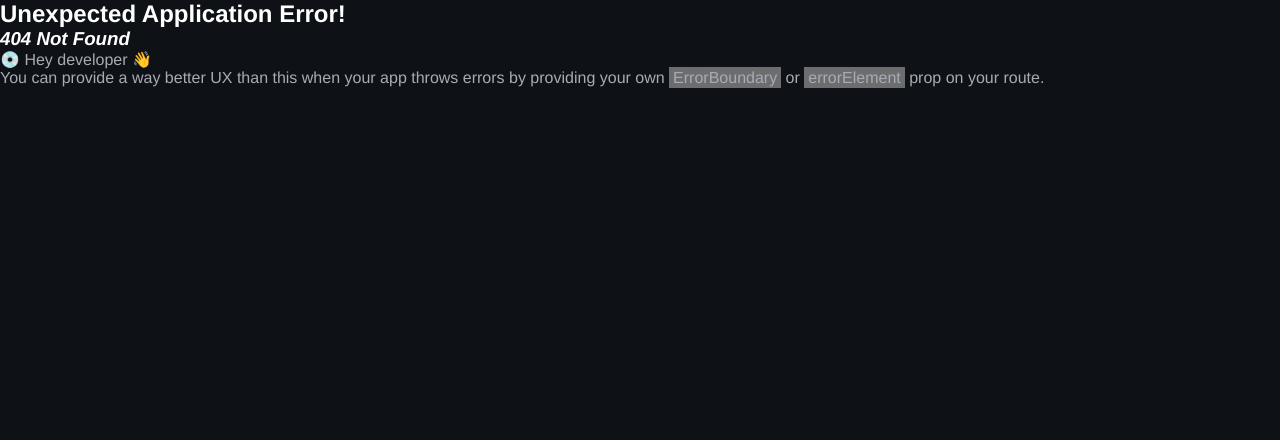
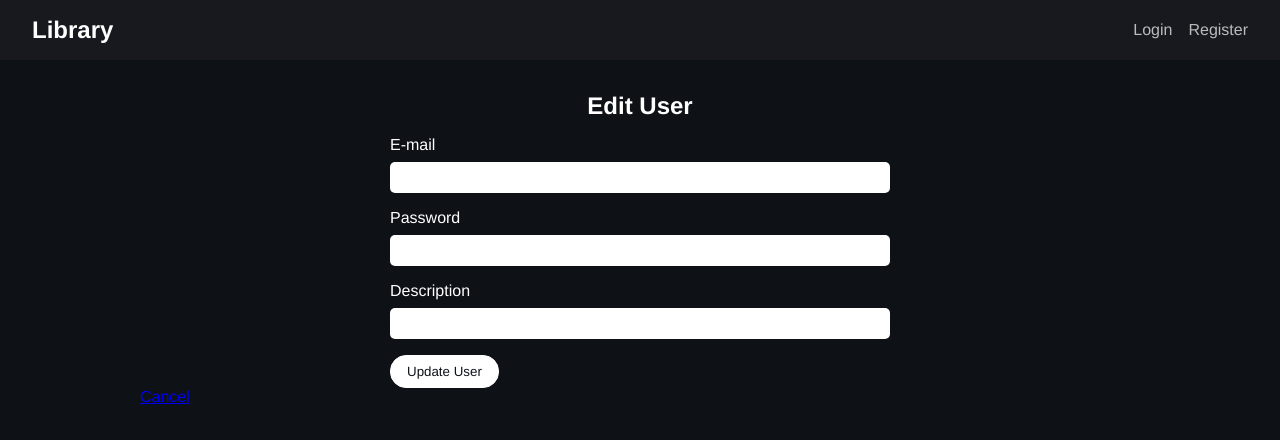
Before and after one commit to felipeferrari99/library-front, a React (Vite) app: page /user/1/edit in a window 1280 px wide. Before the commit this address had no page. Shown: the top 440 px of the page. Built offline with nearby package versions, Linux system fonts and the light colour scheme; no server answers.

Commit message:
Adição das telas de Usuário

```diff
--- a/src/components/Navbar.jsx
+++ b/src/components/Navbar.jsx
@@ -9,11 +9,15 @@ const Navbar = ({ loginState, setLoginState, eventBus }) => {
 
   const [isLoggedIn, setIsLoggedIn] = useState(loginState.isLoggedIn);
   const [isAdmin, setIsAdmin] = useState(loginState.isAdmin);
+  const [image, setImage] = useState(loginState.image);
+  const [id, setId] = useState(loginState.id);
 
   const logout = () => {
     localStorage.removeItem('token');
     setIsLoggedIn(false);
     setIsAdmin(false);
+    setImage('');
+    setId('');
     setLoginState({ isLoggedIn: false, isAdmin: false });
     navigate('/');
   };
@@ -21,6 +25,8 @@ const Navbar = ({ loginState, setLoginState, eventBus }) => {
   useEffect(() => {
     setIsLoggedIn(loginState.isLoggedIn);
     setIsAdmin(loginState.isAdmin);
+    setId(loginState.id)
+    setImage(loginState.image)
   }, [loginState]);
 
   useEffect(() => {
@@ -43,6 +49,8 @@ const Navbar = ({ loginState, setLoginState, eventBus }) => {
         const decodedToken = JSON.parse(atob(token.split('.')[1]));
         setIsLoggedIn(true);
         setIsAdmin(decodedToken.type === 'admin');
+        setId(decodedToken.userId);
+        setImage(decodedToken.image);
       } catch (err) {
         logout();
       }
@@ -69,6 +77,9 @@ const Navbar = ({ loginState, setLoginState, eventBus }) => {
             )}
             <li><button onClick={logout}>Logout</button></li>
           </ul>
+          <Link to={`/user/${id}`}>
+            <img style={{width: '3rem', height: '3rem'}} src={image}/>
+          </Link>
         </>
       ) : (
         <ul>
--- a/src/routes/Authors/ViewAuthor.jsx
+++ b/src/routes/Authors/ViewAuthor.jsx
@@ -5,11 +5,17 @@ import { useParams, useNavigate, Link } from 'react-router-dom';
 export default function ViewAuthor() {
   const [author, setAuthor] = useState(null);
   const [books, setBooks] = useState(null);
+  const [type, setType] = useState('');
   const { id } = useParams();
   const navigate = useNavigate();
 
   const getAuthor = async () => {
     try {
+      const token = localStorage.getItem("token");
+      if (token) {
+        const decodedToken = JSON.parse(atob(token.split('.')[1]));
+        setType(decodedToken.type)
+      }
       const response = await libraryFetch.get(`/authors/${id}`)
       const data = response.data
       setAuthor(data.author[0]);
@@ -37,9 +43,6 @@ export default function ViewAuthor() {
     getAuthor();
   }, [id]);
 
-  useEffect(() => {
-  }, [author]);
-
   return (
     <div>
         {author === null ? (<p>Loading...</p>) : (
@@ -54,9 +57,10 @@ export default function ViewAuthor() {
                           <h3>{book.title}</h3>
                           <img style={{width: '10rem', height: '15rem'}} src={book.image}/>
                       </Link>
-
                     </div>
                 ))}
+                {type == 'admin' && (
+                  <>
                     <Link to={`/authors/${id}/edit`}>
                       <button>Edit Author</button>
                     </Link>
@@ -64,6 +68,8 @@ export default function ViewAuthor() {
                         <button>Change Image</button>
                     </Link>
                     <button onClick={() => deleteAuthor(id)}>Delete Author</button>
+                  </>
+                )}
                 <Link to={'/authors'}>
                     <a>Other Authors</a>
                 </Link>
--- a/src/routes/Books/ViewBook.jsx
+++ b/src/routes/Books/ViewBook.jsx
@@ -5,11 +5,17 @@ import moment from 'moment';
 
 export default function ViewBook() {
   const [book, setBook] = useState(null);
+  const [type, setType] = useState('');
   const { id } = useParams();
   const navigate = useNavigate();
 
   const getBook = async () => {
     try {
+      const token = localStorage.getItem("token");
+      if (token) {
+        const decodedToken = JSON.parse(atob(token.split('.')[1]));
+        setType(decodedToken.type)
+      }
       const response = await libraryFetch.get(`/books/${id}`)
       const data = response.data
       setBook(data);
@@ -36,9 +42,6 @@ export default function ViewBook() {
     getBook();
   }, [id]);
 
-  useEffect(() => {
-  }, [book]);
-
   return (
     <div>
         {book === null ? (<p>Loading...</p>) : (
@@ -52,6 +55,8 @@ export default function ViewBook() {
                 <p>Released: {moment(book.book.release_date).format('DD/MM/YYYY')}</p>
             </div>
         )}
+        {type == 'admin' && (
+          <>
           <Link to={`/books/${id}/edit`}>
               <button>Edit Book</button>
           </Link>
@@ -59,6 +64,8 @@ export default function ViewBook() {
               <button>Change Image</button>
           </Link>
           <button onClick={() => deleteBook(id)}>Delete Book</button>
+          </>
+        )}
         <Link to={'/books'}>
             <a>All Books</a>
         </Link>
--- /dev/null
+++ b/src/routes/Users/ChangeUserImage.jsx
@@ -0,0 +1,81 @@
+import libraryFetch from '../../axios/config';
+import { useState, useEffect } from 'react';
+import { useParams, useNavigate, Link } from 'react-router-dom';
+
+import '../Users/Login.css'
+
+const ChangeUserImage = () => {
+  const [user, setUser] = useState(null);
+  const { id } = useParams();
+  const [username, setUsername] = useState('');
+  const [image, setImage] = useState(null);
+  const [loading, setLoading] = useState(true);
+  const navigate = useNavigate();
+
+  useEffect(() => {
+    const getUser = async () => {
+        const token = localStorage.getItem('token');
+        try {
+          const response = await libraryFetch.get(`/user/${id}`, {
+              headers: {
+                Authorization: `Bearer ${token}`,
+        }})
+        setUser(response.data.user[0]);
+      } catch (error) {
+        console.error('Error fetching user data:', error);
+      } finally {
+        setLoading(false);
+      }
+    };
+
+    getUser();
+  }, [id]);
+
+  useEffect(() => {
+    if (user) {
+      setUsername(user.username);
+      setImage(null);
+    }
+  }, [user]);
+
+  const handleSubmit = async (event) => {
+    event.preventDefault();
+    const formData = new FormData();
+    formData.append('username', username);
+    formData.append('image', image);
+
+    try {
+      const token = localStorage.getItem('token');
+      await libraryFetch.put(`/user/${id}/image`, formData, {
+        headers: {
+          Authorization: `Bearer ${token}`,
+        },
+      });
+      navigate(`/user/${id}`);
+    } catch (error) {
+      console.error('Error during user update:', error);
+    }
+  };
+
+  if (loading) {
+    return <p>Loading...</p>;
+  }
+
+  return (
+    <div className="login">
+        <h2>Current image for: {user.username}</h2>
+        <img style={{width: '15rem', height: '15rem'}} src={user.image} alt={user.username}/>
+        <form onSubmit={handleSubmit}>
+            <div className="formControl">
+              <input type="file" onChange={(e) => setImage(e.target.files[0])} />
+            </div>
+            <input type="submit" value="Change Image" className="btn" />
+        </form>
+        <Link to={`/user/${id}`}>
+            <p>Cancel</p>
+        </Link>
+    </div>
+  )
+}
+
+export default ChangeUserImage;
--- /dev/null
+++ b/src/routes/Users/EditUser.jsx
@@ -0,0 +1,90 @@
+import libraryFetch from '../../axios/config';
+import { useState, useEffect } from 'react';
+import { useParams, useNavigate, Link } from 'react-router-dom';
+
+import '../Users/Login.css'
+
+const EditUser = () => {
+  const [user, setUser] = useState(null);
+  const { id } = useParams();
+  const [email, setEmail] = useState('');
+  const [password, setPassword] = useState('');
+  const [description, setDescription] = useState('');
+  const [loading, setLoading] = useState(true);
+  const navigate = useNavigate();
+
+  useEffect(() => {
+    const getUser = async () => {
+      const token = localStorage.getItem('token');
+      try {
+        const response = await libraryFetch.get(`/user/${id}`, {
+            headers: {
+              Authorization: `Bearer ${token}`,
+        }})
+        setUser(response.data.user[0]);
+      } catch (error) {
+        console.error('Error fetching user data:', error);
+      } finally {
+        setLoading(false);
+      }
+    };
+
+    getUser();
+  }, [id]);
+
+  useEffect(() => {
+    if (user) {
+      setEmail(user.email);
+      setPassword(user.password);
+      setDescription(user.description);
+    }
+  }, [user]);
+
+  const handleSubmit = async (event) => {
+    event.preventDefault();
+    try {
+        const token = localStorage.getItem('token');
+        await libraryFetch.put(`/user/${id}`, {
+          email: email,
+          password: password,
+          description: description
+        }, {
+          headers: {
+            Authorization: `Bearer ${token}`,
+          }});
+        navigate(`/user/${id}`);
+    } catch (error) {
+      console.error('Error during user update:', error);
+    }
+  };
+
+  if (loading) {
+    return <p>Loading...</p>;
+  }
+
+  return (
+    <div className="login">
+        <h2>Edit User</h2>
+        <form onSubmit={handleSubmit}>
+            <div className="formControl">
+                <label htmlFor='email'>E-mail</label>
+                <input name='email' type="email" id="email" value={email} onChange={(e) => setEmail(e.target.value)} />
+            </div>
+            <div className="formControl">
+                <label htmlFor='password'>Password</label>
+                <input name='password' type="password" id="password" value={password} onChange={(e) => setPassword(e.target.value)} />
+            </div>
+            <div className="formControl">
+                <label htmlFor='description'>Description</label>
+                <input name='description' type="text" id="description" value={description} onChange={(e) => setDescription(e.target.value)} />
+            </div>
+            <input type="submit" value="Update User" className="btn" />
+        </form>
+        <Link to={`/user/${id}`}>
+            <a>Cancel</a>
+        </Link>
+    </div>
+  )
+}
+
+export default EditUser;
--- a/src/routes/Users/Login.jsx
+++ b/src/routes/Users/Login.jsx
@@ -25,8 +25,7 @@ const Login = () => {
 
       const decodedToken = JSON.parse(atob(token.split('.')[1]));
 
-      setLoginState({ isLoggedIn: true, isAdmin: decodedToken.type === 'admin' });
-
+      setLoginState({ isLoggedIn: true, isAdmin: decodedToken.type === 'admin', image: decodedToken.image, id: decodedToken.userId });
       navigate('/books');
     } catch (error) {
       console.error('Error during login:', error);
--- a/src/routes/Users/Register.jsx
+++ b/src/routes/Users/Register.jsx
@@ -27,7 +27,7 @@ const Register = () => {
 
       const decodedToken = JSON.parse(atob(token.split('.')[1]));
 
-      setLoginState({ isLoggedIn: true, isAdmin: decodedToken.type === 'admin' });
+      setLoginState({ isLoggedIn: true, isAdmin: decodedToken.type === 'admin', image: decodedToken.image, id: decodedToken.userId });
 
       navigate('/books');
     } catch (error) {
--- /dev/null
+++ b/src/routes/Users/User.jsx
@@ -0,0 +1,65 @@
+import { useState, useEffect } from "react";
+import libraryFetch from "../../axios/config";
+import { useParams, Link } from 'react-router-dom';
+
+export default function User() {
+  const [user, setUser] = useState(null);
+  const [book, setBook] = useState(null);
+  const [userId, setUserId] = useState('');
+  const { id } = useParams();
+
+  const getUser = async () => {
+    const token = localStorage.getItem('token');
+    try {
+      const response = await libraryFetch.get(`/user/${id}`, {
+        headers: {
+          Authorization: `Bearer ${token}`,
+      }})
+      if (token) {
+        const decodedToken = JSON.parse(atob(token.split('.')[1]));
+        setUserId(decodedToken.userId)
+      }
+      const data = response.data;
+      setUser(data.user[0]);
+      setBook(data.book)
+    } catch (error) {
+      console.log(error)
+    }
+  }
+
+  useEffect(() => {
+    getUser();
+  }, [id]);
+
+  return (
+    <div>
+        {user === null ? (<p>Loading...</p>) : (
+            <div>
+                <img style={{width: '15rem', height: '15rem'}} src={user.image} alt={user.username}/>
+                <h1>{user.username}</h1>
+                <p>{user.description}</p>
+                {book.length !== 0 && (
+                    <div>
+                        <h2>Favorite Book:</h2>
+                        <div className="book">
+                            <Link to={`/books/${book.favorite_book}`}>
+                                <h3>{book.title}</h3>
+                                <img style={{width: '10rem', height: '15rem'}} src={book.image}/>
+                            </Link>
+                        </div></div>
+                )}
+                {userId == id && (
+                    <>
+                    <Link to={`/user/${id}/edit`}>
+                        <button>Edit User</button>
+                    </Link>
+                    <Link to={`/user/${id}/image`}>
+                        <button>Change Image</button>
+                    </Link>
+                    </>
+                )}
+            </div>
+        )}
+    </div>
+  )
+}
```
Also changed, not shown: src/main.jsx (+15 -0 lines). Lines whose indentation alone changed are shown as unchanged.
